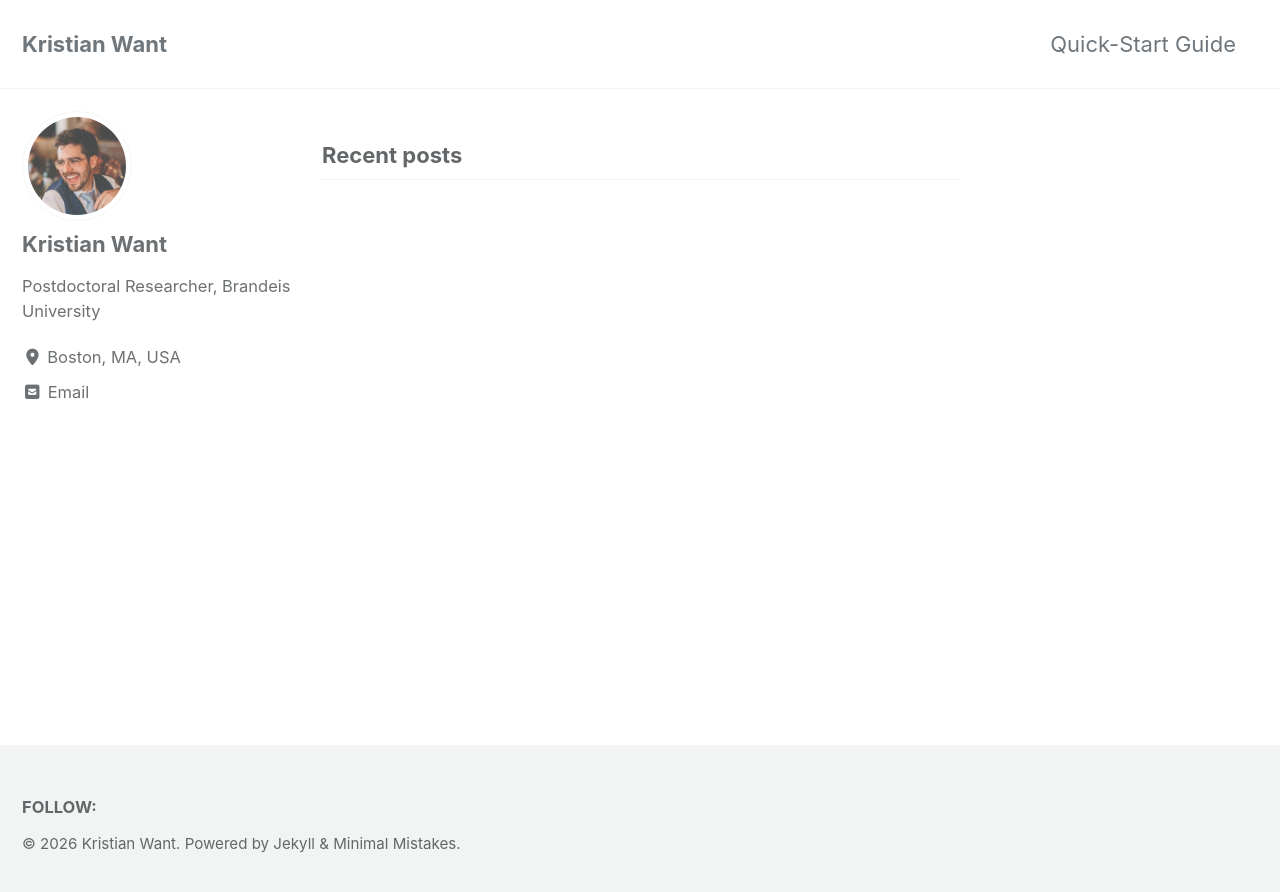
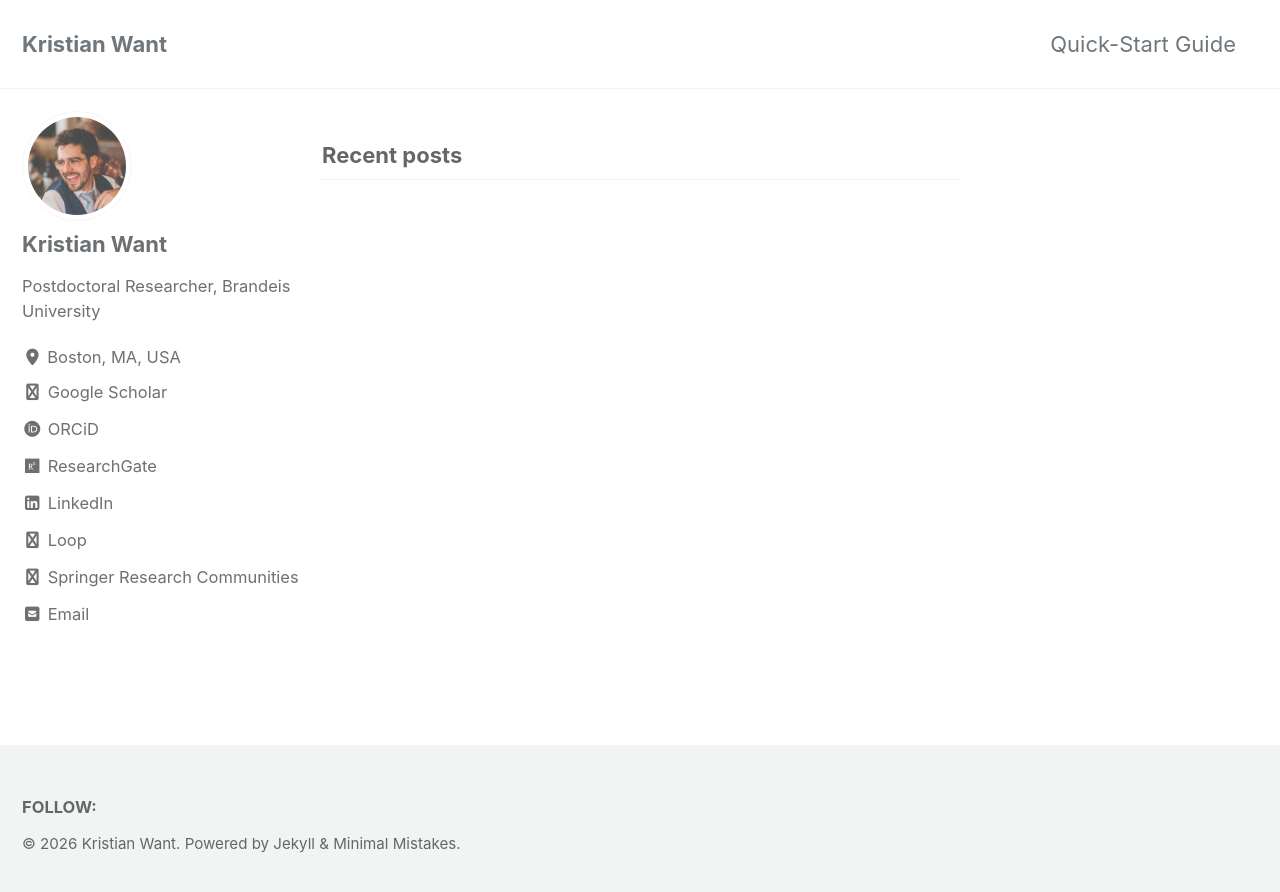
Before and after one commit to kristianwant/kristianwant.github.io, a Jekyll site: the page built from index.html, in a window 1280 px wide. Shown: the top 892 px of the page. Built offline with Jekyll 4.4.1, drawn with Linux system fonts in a browser that asks for light colours; cached includes are drawn as plain includes; the list of posts is cut into pages by our own code; some of the changed lines change nothing that is shown.

Commit message:
Update _config.yml

```diff
--- a/_config.yml
+++ b/_config.yml
@@ -123,22 +123,22 @@ author:
   links:
     - label: "Google Scholar"
       icon: "fas fa-fw fa-google-scholar"
-      # url: "https://scholar.google.com/citations?user=zf1WsVwAAAAJ&hl=en"
+      url: "https://scholar.google.com/citations?user=zf1WsVwAAAAJ&hl=en"
     - label: "ORCiD"
       icon: "fab fa-fw fa-orcid"
-      # url: "https://orcid.org/0000-0001-7590-0896"
+      url: "https://orcid.org/0000-0001-7590-0896"
     - label: "ResearchGate"
       icon: "fab fa-fw fa-researchgate"
-      # url: "https://www.researchgate.net/profile/Kristian-Want"
+      url: "https://www.researchgate.net/profile/Kristian-Want"
     - label: "LinkedIn"
       icon: "fab fa-fw fa-square-linkedin"
-      # url: "https://www.linkedin.com/in/kristianwant/"
+      url: "https://www.linkedin.com/in/kristianwant/"
     - label: "Loop"
       icon: "fab fa-fw fa-user"
-      # url: "https://loop.frontiersin.org/people/1625214/overview"
+      url: "https://loop.frontiersin.org/people/1625214/overview"
     - label: "Springer Research Communities"
       icon: "fab fa-fw fa-book-open"
-      # url: "https://communities.springernature.com/users/kristian-want"
+      url: "https://communities.springernature.com/users/kristian-want"
 
 # Site Footer
 footer:
```
